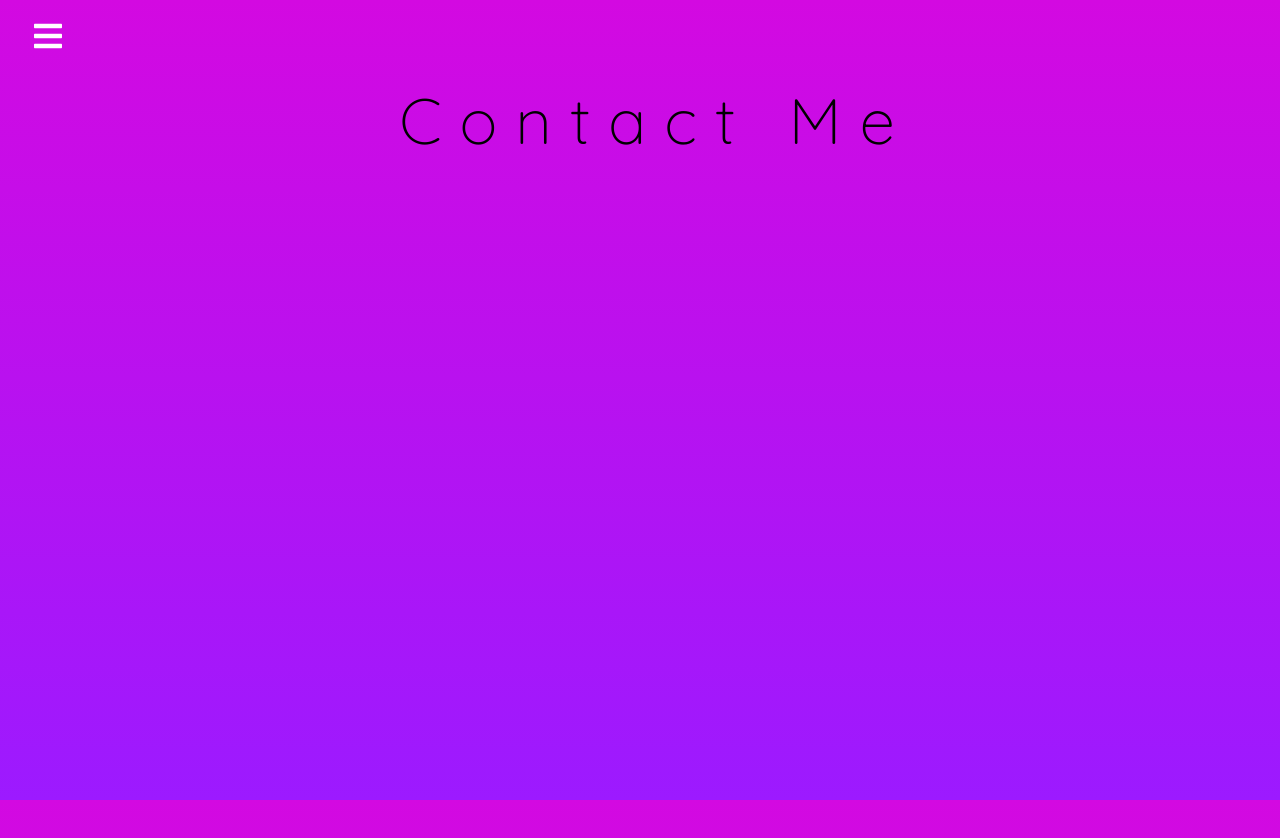
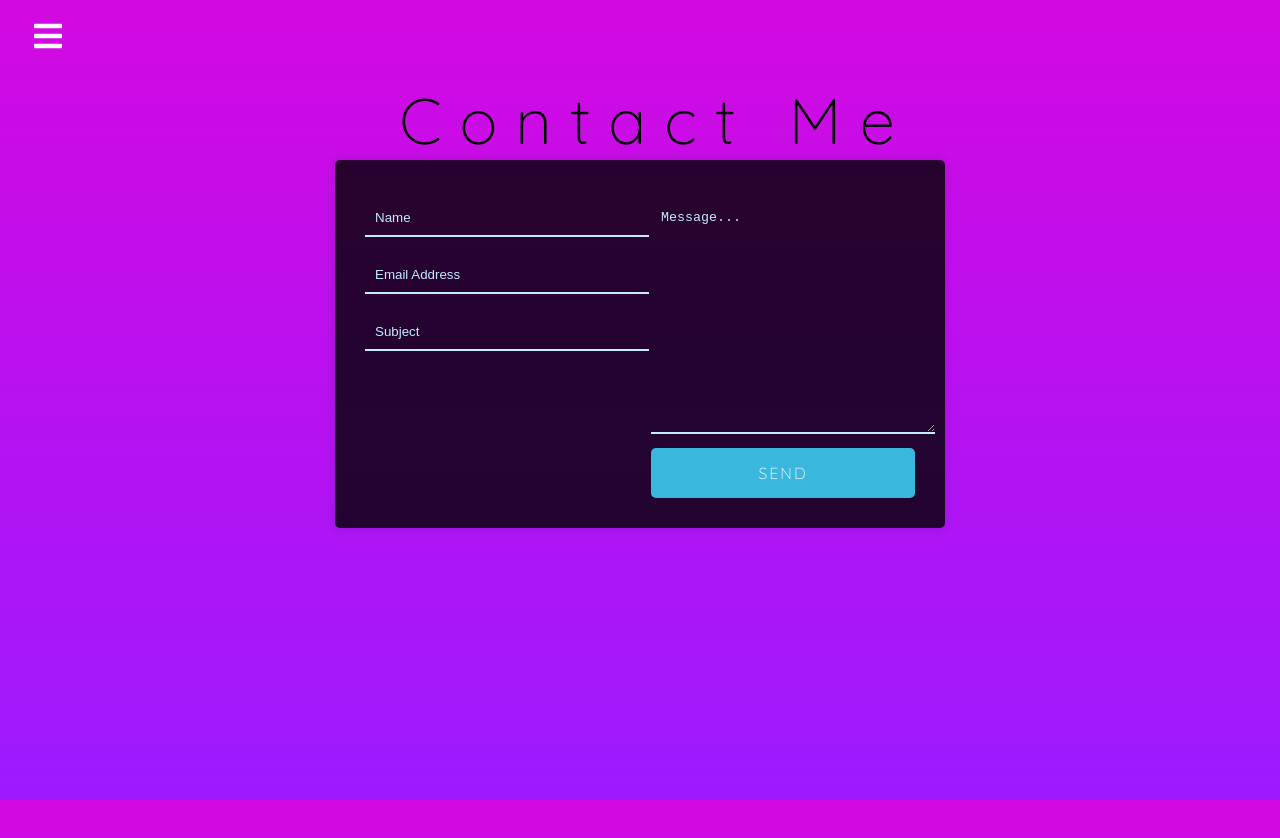
Before and after one commit to jatinrastogi/Portfolio-website, a React (Create React App) app: page /contact in a window 1280 px wide. Shown: the top 838 px of the page. Built offline with nearby package versions, Linux system fonts and the light colour scheme.

Commit message:
added contact from

```diff
--- a/src/Components/Contact.js
+++ b/src/Components/Contact.js
@@ -31,8 +31,24 @@ const Contact = () => {
                             </motion.span>
                         )
                     })
-                }
+            }
+
             </motion.header>
+        <div className="contact-wrapper">
+            <div className="contact-form">
+                <div className="input-fields">
+                    <input type="text" className="input" placeholder="Name"/>
+                    <input type="text" className="input" placeholder="Email Address"/>
+                    <input type="text" className="input" placeholder="Subject"/>
+                    {/* <input type="text" className="input" placeholder="Message"/> */}
+
+                </div>
+                <div className="msg">
+                    <textarea placeholder="Message..."></textarea>
+                    <div className="btn">Send</div>
+                </div>
+            </div>
+        </div>
         </div>
     )
 }
--- a/src/Components/Project.js
+++ b/src/Components/Project.js
@@ -2,7 +2,7 @@ import React, { Component } from 'react'
 import {motion} from 'framer-motion'
 import Card from "./Card"
 import * as biIcons from "react-icons/bi"
-import {Link} from 'react-router-dom'
+import {Link} from 'react-router-dom';
 import * as bsIcons from 'react-icons/bs';
 
 const line = "PROJECTS"
--- a/src/index.css
+++ b/src/index.css
@@ -559,6 +559,77 @@ body{
   margin-top: 0.25em;
 }
 
+/*contact me*/
+
+.contact-wrapper{
+  width: 100%;
+  /* height: 100%; */
+  padding: 0 20px;
+}
+.contact-form{
+  max-width: 550px;
+  margin: auto;
+  background: rgba(0, 0, 0, 0.8);
+  padding: 30px;
+  border-radius: 5px;
+  display: flex;
+  box-shadow: 0 0 10px rgba(0, 0, 0, 0.13);
+}
+
+.input-fields{
+  display: flex;
+  flex-direction: column;
+  margin-right: 4%;
+}
+.input-fields,.msg{
+  width: 48%;
+}
+.input-fields .input,
+.msg textarea{
+  margin: 10px 0;
+  background: transparent;
+  border: 0;
+  border-bottom: 2px solid #c5ecfd;
+  padding: 10px;
+  color: #c5ecfd;
+  width: 100%;
+}
+.msg textarea{
+  height: 212px;
+}
+::-webkit-input-placeholder{
+  color: #c5ecfd;
+}
+::-moz-input-placeholder{
+  color: #c5ecfd;
+}
+::-ms-input-placeholder{
+  color: #c5ecfd;
+
+}
+
+.btn{
+  background: #39b7dd;
+  text-align: center;
+  padding: 15px;
+  border-radius: 5px;
+  color: #fff;
+  cursor: pointer;
+  text-transform: uppercase;
+}
+
+@media screen and (max-width: 600px){
+  .contact-form{
+    flex-direction: column;
+  }
+  .msg textarea{
+    height: 80px;
+}
+.input-fields,
+.msg{
+  width: 100%;
+}
+}
 /*sidebars*/
 .navbar {
   background-color:linear-gradient(180deg, #d309e1 0%, rgb(156, 26, 255) 100%);
```
